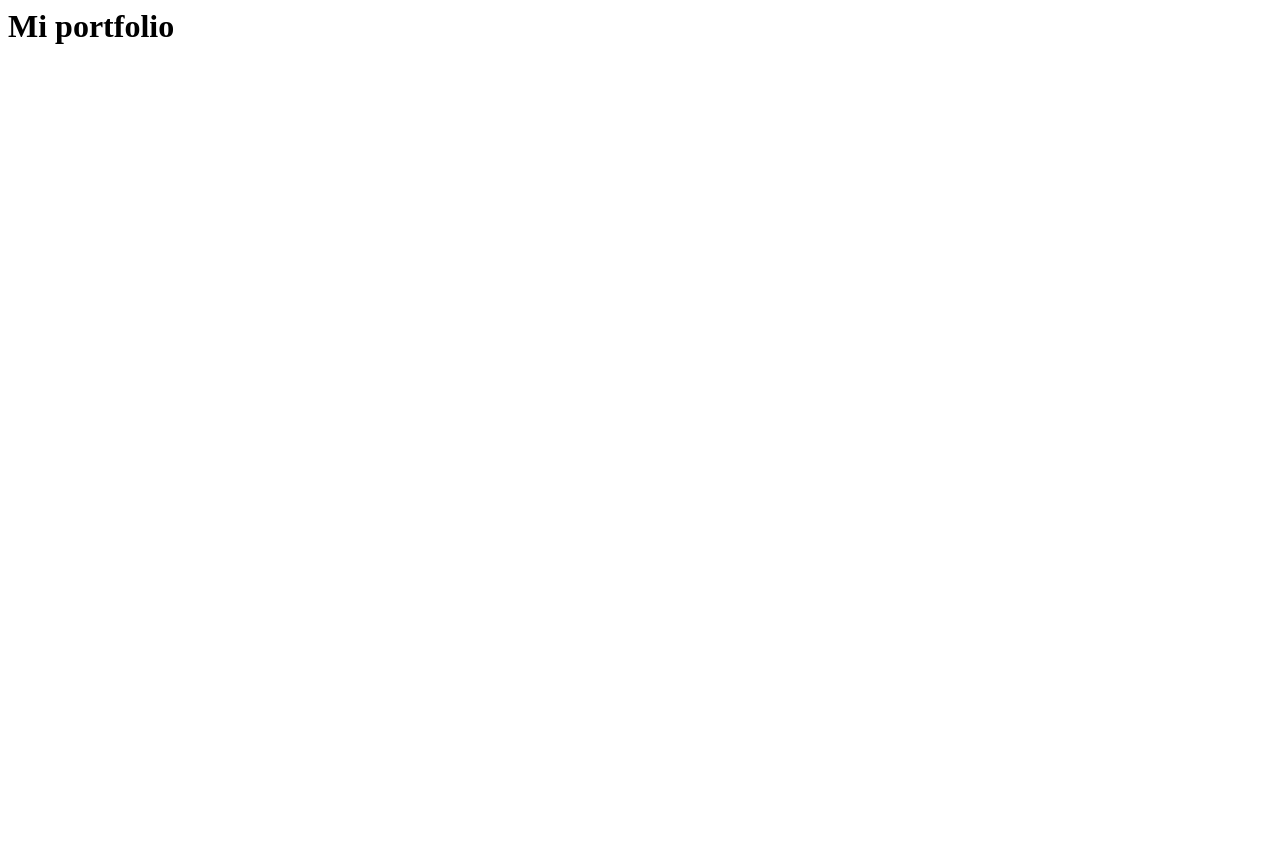
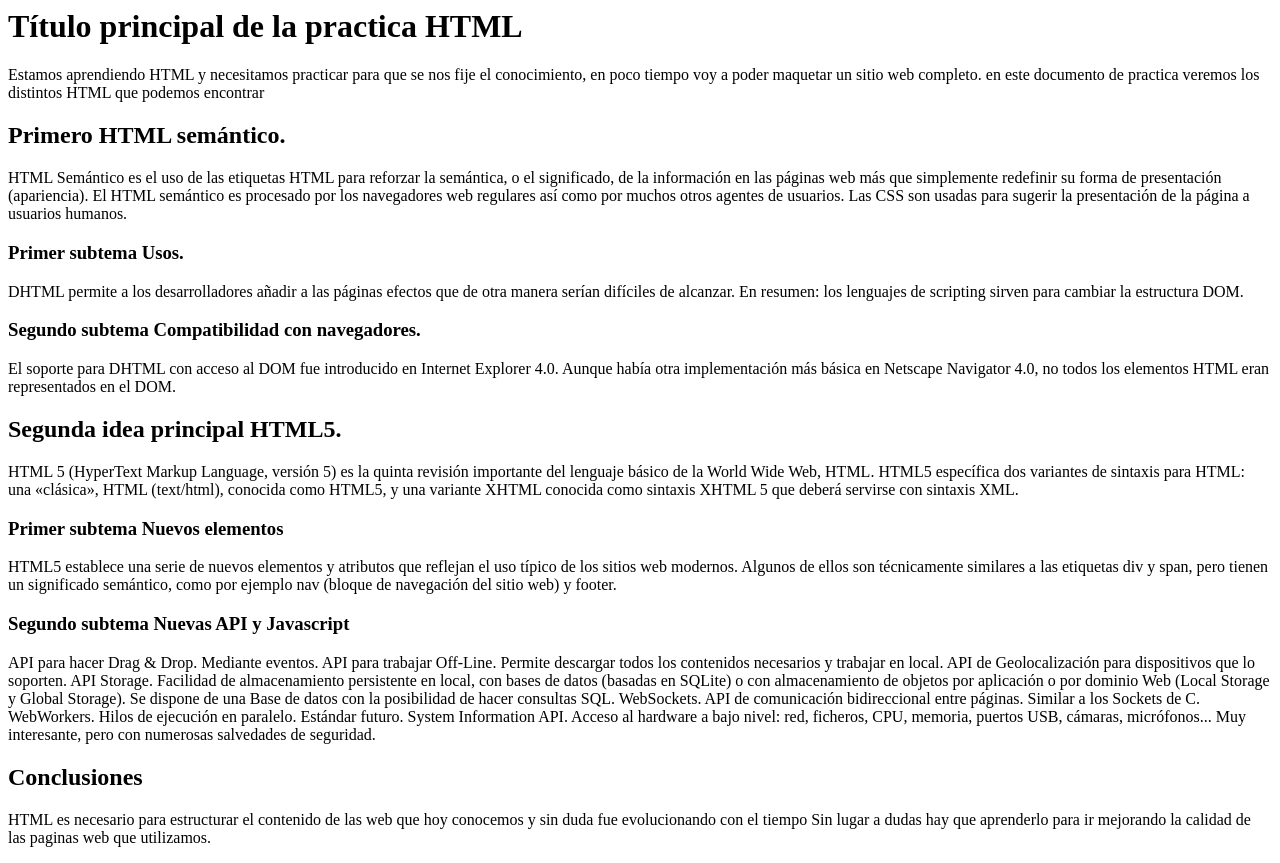
Before and after one commit to D0NNALD/PorfolioFrontEnd, a plain HTML site: page index.html in a window 1280 px wide. Before the commit the page ends 800 px from the top, so only its background shows below. Drawn offline with Linux system fonts and the light colour scheme.

Commit message:
Ejercicio modulo2

```diff
--- a/index.html
+++ b/index.html
@@ -1,3 +1,48 @@
-<h1>Mi portfolio
+<h1>Título principal de la practica HTML</h1>
+<p> Estamos aprendiendo HTML y necesitamos practicar para que se nos fije el conocimiento, en poco tiempo voy a poder
+    maquetar un sitio web completo. en este documento de practica veremos los distintos HTML que podemos encontrar
+    </p>
 
-</h1>
+<h2>Primero HTML semántico.</h2>
+<p> HTML Semántico es el uso de las etiquetas HTML para reforzar la semántica, o el significado, de la información en las
+    páginas web más que simplemente redefinir su forma de presentación (apariencia). El HTML semántico es procesado por
+    los navegadores web regulares así como por muchos otros agentes de usuarios. Las CSS son usadas para sugerir la
+    presentación de la página a usuarios humanos.
+    </p>
+
+<h3>Primer subtema Usos.</h3>
+<p> DHTML permite a los desarrolladores añadir a las páginas efectos que de otra manera serían difíciles de alcanzar. En
+    resumen: los lenguajes de scripting sirven para cambiar la estructura DOM.
+    </p>
+
+<h3>Segundo subtema Compatibilidad con navegadores.</h3>
+<p> El soporte para DHTML con acceso al DOM fue introducido en Internet Explorer 4.0. Aunque había otra implementación
+    más básica en Netscape Navigator 4.0, no todos los elementos HTML eran representados en el DOM.
+    </p>
+
+<h2>Segunda idea principal HTML5.</h2>
+<p> HTML 5 (HyperText Markup Language, versión 5) es la quinta revisión importante del lenguaje básico de la World Wide
+    Web, HTML. HTML5 específica dos variantes de sintaxis para HTML: una «clásica», HTML (text/html), conocida como
+    HTML5, y una variante XHTML conocida como sintaxis XHTML 5 que deberá servirse con sintaxis XML.
+    </p>
+
+<h3>Primer subtema Nuevos elementos</h3>
+<p> HTML5 establece una serie de nuevos elementos y atributos que reflejan el uso típico de los sitios web modernos. Algunos
+    de ellos son técnicamente similares a las etiquetas div y span, pero tienen un significado semántico, como por ejemplo nav
+    (bloque de navegación del sitio web) y footer.
+    </p>
+
+<h3>Segundo subtema Nuevas API y Javascript</h3>
+<p> API para hacer Drag & Drop. Mediante eventos. API para trabajar Off-Line. Permite descargar todos los contenidos
+    necesarios y trabajar en local. API de Geolocalización para dispositivos que lo soporten. API Storage. Facilidad de
+    almacenamiento persistente en local, con bases de datos (basadas en SQLite) o con almacenamiento de objetos por
+    aplicación o por dominio Web (Local Storage y Global Storage). Se dispone de una Base de datos con la posibilidad de
+    hacer consultas SQL. WebSockets. API de comunicación bidireccional entre páginas. Similar a los Sockets de C.
+    WebWorkers. Hilos de ejecución en paralelo. Estándar futuro. System Information API. Acceso al hardware a bajo nivel:
+    red, ficheros, CPU, memoria, puertos USB, cámaras, micrófonos... Muy interesante, pero con numerosas salvedades de
+    seguridad.</p>
+
+<h2>Conclusiones</h2>
+<p> HTML es necesario para estructurar el contenido de las web que hoy conocemos y sin duda fue evolucionando con el tiempo
+    Sin lugar a dudas hay que aprenderlo para ir mejorando la calidad de las paginas web que utilizamos.
+</p>
```
